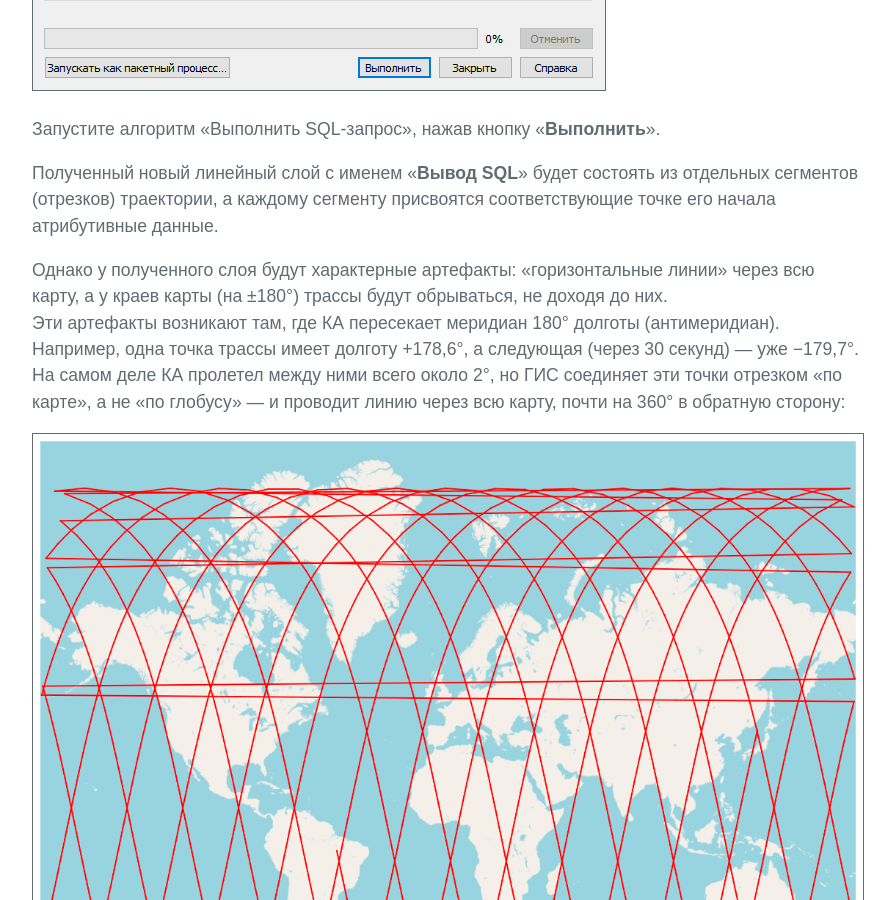
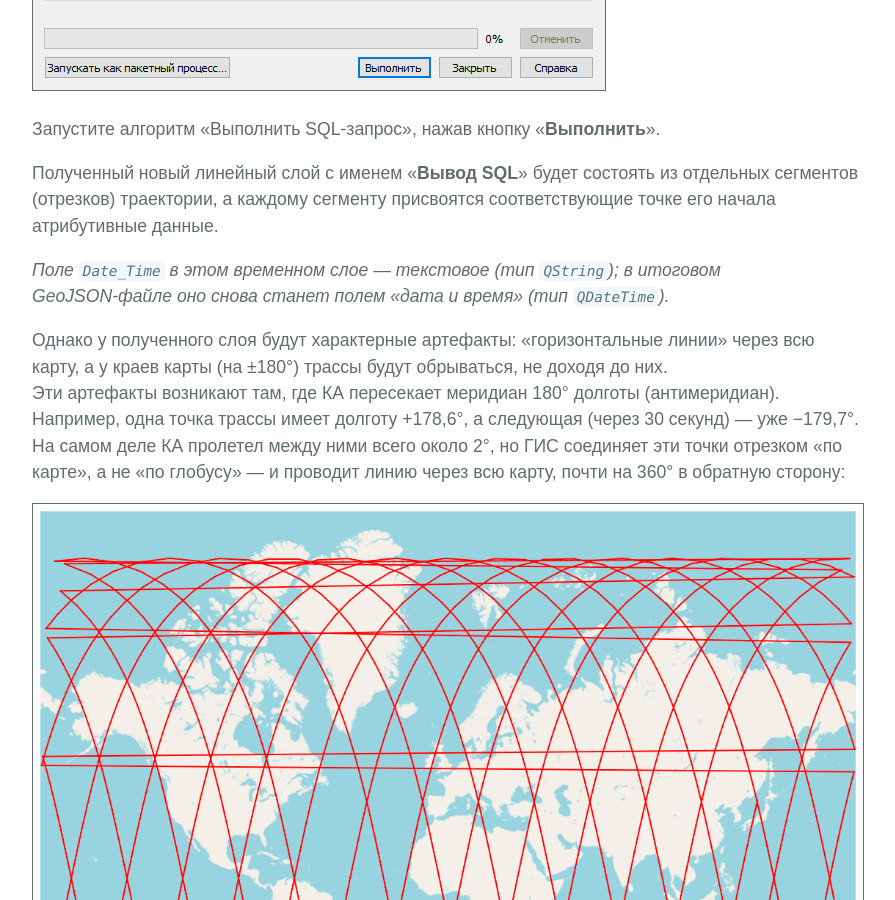
Before and after one commit to Alexander-Orlovsky/RUDN-QGIS-ORBIT-L1, a Jekyll site: the page built from index.md, in a window 1280 px wide and 900 px high, scrolled down 15843 px. Shown: the whole window, without its empty margins (192-1087 px from the left). Built offline with Jekyll 4.4.1, drawn with Linux system fonts in a browser that asks for light colours.

Commit message:
Исправления на 21.10.2026 - 02:44

```diff
--- a/index.md
+++ b/index.md
@@ -550,7 +550,7 @@ GROUP BY Segment_ID
 Полученный новый линейный слой с именем «**Вывод&nbsp;SQL**» будет состоять из отдельных сегментов (отрезков) траектории,
 а каждому сегменту присвоятся соответствующие точке его начала атрибутивные данные.
 
-<!-- ЗАГОТОВКА: в слое "Вывод SQL" поле Date_Time строковое (String) - это нормально, в итоговом GeoJSON оно станет "дата и время" -->
+*Поле `Date_Time` в этом временном слое — текстовое (тип `QString`); в итоговом GeoJSON&#8209;файле оно снова станет полем «дата и время» (тип `QDateTime`).*
 
 Однако у полученного слоя будут характерные артефакты: «горизонтальные линии» через всю карту, а у краев карты (на&nbsp;±180°) трассы будут обрываться, не доходя до них. \
 Эти артефакты возникают там, где КА пересекает меридиан 180° долготы (антимеридиан).
```
